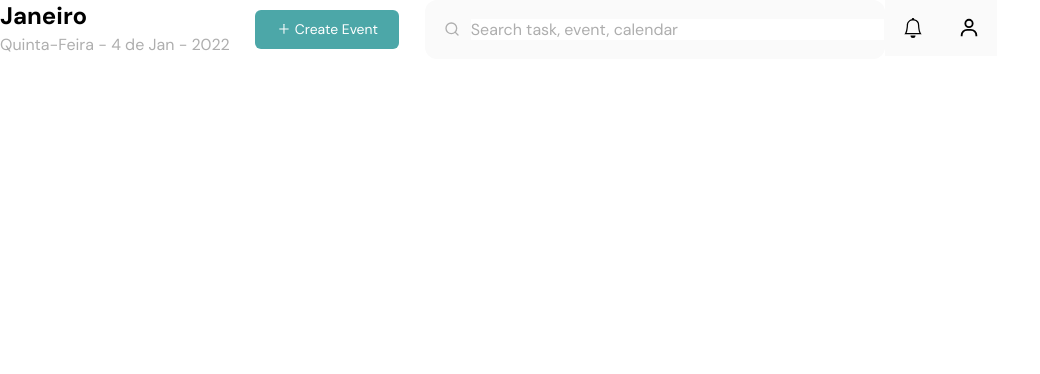
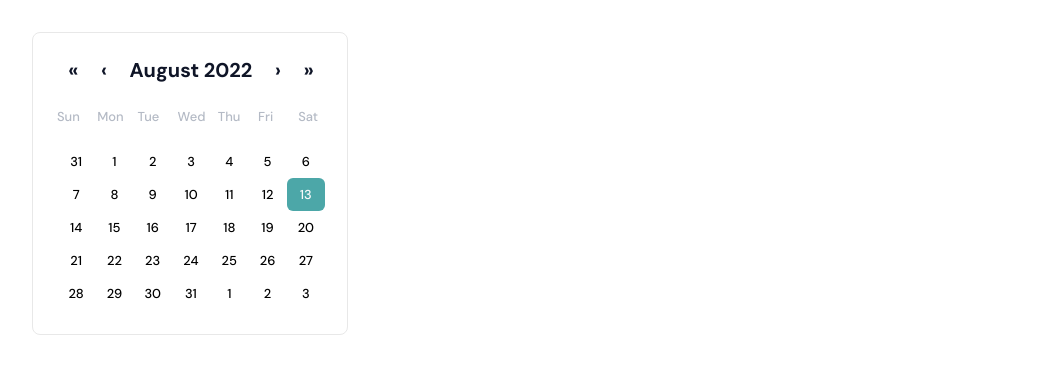
Before and after one commit to viniciusferreira7/fasters, a Next.js app: page / in a window 1280 px wide. Shown: the top 374 px of the page, without its empty margins (0-1040 px from the left). Built offline with nearby package versions, Linux system fonts and the light colour scheme.

Commit message:
style(dayevent calendarevent): estilizado o CalendarEvent e criado DayEvent

```diff
--- a/package.json
+++ b/package.json
@@ -12,12 +12,14 @@
     "@rocketseat/eslint-config": "^1.1.3",
     "next": "12.2.5",
     "react": "18.2.0",
+    "react-calendar": "^3.7.0",
     "react-dom": "18.2.0",
     "react-icons": "^4.4.0"
   },
   "devDependencies": {
     "@types/node": "^18.7.2",
     "@types/react": "^18.0.17",
+    "@types/react-calendar": "^3.5.2",
     "@types/styled-components": "^5.1.26",
     "babel-plugin-styled-components": "^2.0.7",
     "commitizen": "^4.2.5",
--- /dev/null
+++ b/src/components/CalendarEvent/index.tsx
@@ -0,0 +1,10 @@
+import { Calendar } from 'react-calendar'
+import { CalendarEventContainer } from './styles'
+
+export default function CalendarEvent() {
+  return (
+    <CalendarEventContainer>
+      <Calendar locale="en-US" />
+    </CalendarEventContainer>
+  )
+}
--- /dev/null
+++ b/src/components/CalendarEvent/styles.ts
@@ -0,0 +1,111 @@
+import styled from 'styled-components'
+
+export const CalendarEventContainer = styled.div`
+  width: 19.75rem;
+  padding: 1.5rem;
+
+  border: 1px solid ${(props) => props.theme['gray-200']};
+  border-radius: 8px;
+
+  .react-calendar {
+    display: flex;
+    flex-direction: column;
+    align-items: center;
+    gap: 1.6rem;
+
+    width: 16.75rem;
+  }
+
+  .react-calendar__navigation {
+    display: flex;
+    align-items: center;
+    gap: 1.4rem;
+  }
+
+  .react-calendar__navigation button {
+    font-weight: 700;
+    font-size: 1.25rem;
+    text-transform: capitalize;
+
+    color: ${(props) => props.theme['blue-800']};
+    background: none;
+    border: 0;
+  }
+
+  .react-calendar__navigation button:hover {
+    color: ${(props) => props.theme['green-300']};
+  }
+
+  abbr[title] {
+    text-decoration: none;
+  }
+
+  .react-calendar__month-view__weekdays {
+    display: flex;
+    gap: 0.12rem;
+
+    margin-bottom: 1.25rem;
+
+    background-color: transparent;
+  }
+
+  .react-calendar__month-view__weekdays__weekday {
+    font-size: 0.81rem;
+    font-weight: 500;
+    line-height: 1.05rem;
+    text-transform: capitalize;
+
+    color: ${(props) => props.theme['gray-500']};
+  }
+
+  .react-calendar__month-view__days {
+    display: flex;
+  }
+
+  .react-calendar__tile,
+  .react-calendar__month-view__days__day,
+  .react-calendar__month-view__days__day--neighboringMonth {
+    display: flex;
+    align-items: center;
+    justify-content: center;
+
+    width: 1.85rem;
+    height: 2.06rem;
+
+    font-size: 0.81rem;
+    font-weight: 500;
+
+    background-color: transparent;
+    border: 1px solid transparent;
+  }
+
+  .react-calendar__tile:enabled:hover,
+  .react-calendar__tile:enabled:focus {
+    color: ${(props) => props.theme['green-300']};
+    border: 1px solid ${(props) => props.theme['green-300']};
+    border-radius: 8px;
+  }
+  .react-calendar__tile--now {
+    background: ${(props) => props.theme['green-300']};
+    border-radius: 1px solid ${(props) => props.theme['green-300']};
+    border-radius: 6px;
+    color: ${(props) => props.theme['gray-100']};
+  }
+
+  .react-calendar__tile--active:enabled:hover,
+  .react-calendar__tile--active:enabled:focus {
+    background-color: ${(props) => props.theme['green-100']};
+  }
+
+  .react-calendar__year-view {
+    display: flex;
+    flex: 1;
+  }
+
+  .react-calendar__year-view__months__month,
+  .react-calendar__decade-view__years__year {
+    flex: 1;
+
+    padding: 2rem;
+  }
+`
--- /dev/null
+++ b/src/components/DayEvents/index.tsx
@@ -0,0 +1,10 @@
+import CalendarEvent from '../CalendarEvent'
+import { DayEventsContainer } from './styles'
+
+export default function DayEvents() {
+  return (
+    <DayEventsContainer>
+      <CalendarEvent />
+    </DayEventsContainer>
+  )
+}
--- /dev/null
+++ b/src/components/DayEvents/styles.ts
@@ -0,0 +1,9 @@
+import styled from 'styled-components'
+
+export const DayEventsContainer = styled.section`
+  display: flex;
+  flex-direction: column;
+  width: 100%;
+
+  padding: 2rem 2.5rem 0 2rem;
+`
--- a/src/pages/index.tsx
+++ b/src/pages/index.tsx
@@ -1,5 +1,5 @@
 import Head from 'next/head'
-import Header from '../components/Header'
+import DayEvents from '../components/DayEvents'
 
 export default function Home() {
   return (
@@ -8,7 +8,8 @@ export default function Home() {
         <title>Fasters</title>
       </Head>
       {/* <SideBar /> */}
-      <Header />
+      {/* <Header /> */}
+      <DayEvents />
     </>
   )
 }
--- a/src/styles/global.ts
+++ b/src/styles/global.ts
@@ -9,11 +9,14 @@ export const GlobalStyles = createGlobalStyle`
 
   :focus {
     outline: 0;
-    box-shadow: 0 0 0 2px ${(props) => props.theme['green-100']};
   }
 
   body, input, textarea, button {
     font-size:1rem ;
     font-family: 'DM Sans', sans-serif;
   }
+
+  button {
+    cursor: pointer;
+  }
 `
```
Also changed, not shown: 1 other file (tests, documents, lock files or other folders).
